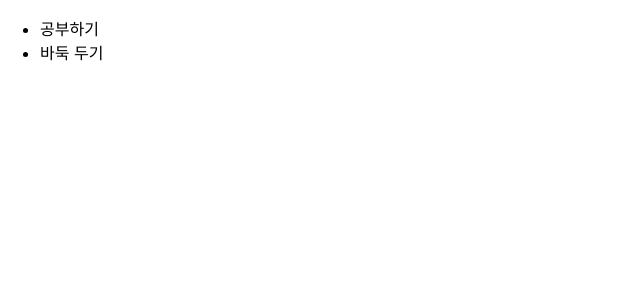
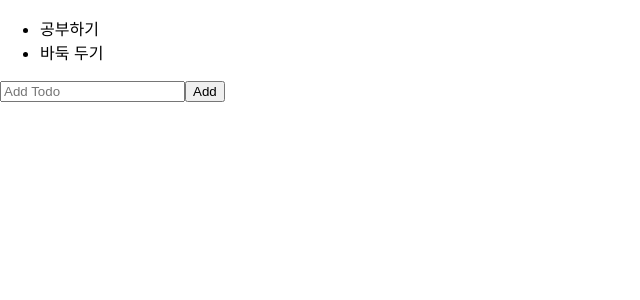
Before and after one commit to hcs1105/react_todoList, a React (Create React App) app: page / in a window 1280 px wide. Shown: the top 300 px of the page, without its empty margins (0-640 px from the left). Built offline with nearby package versions, Linux system fonts and the light colour scheme.

Commit message:
아이템 추가하기 기능 구현

```diff
--- /dev/null
+++ b/src/components/AddToDoForm.jsx
@@ -0,0 +1,20 @@
+import React, { useState } from 'react';
+
+export default function AddToDoForm({onAdd}) {
+  const [content, setContent] = useState('');
+  const handleChangeText = e => {
+    setContent(e.target.value);
+  };
+  const handleSubmit = e => {
+    e.preventDefault();
+    onAdd({id:'고유한 값', content, status:'active'});
+    setContent('');
+  }
+
+  return (
+    <form onSubmit={handleSubmit}>
+      <input type="text" placeholder="Add Todo" value={content} onChange={handleChangeText} />
+      <button type="submit">Add</button>
+    </form>
+  );
+}
--- a/src/components/TodoList.jsx
+++ b/src/components/TodoList.jsx
@@ -1,4 +1,5 @@
 import React, { useState } from 'react';
+import AddToDoForm from './AddToDoForm';
 
 export default function TodoList() {
   const [todoList, setTodoList] = useState([
@@ -6,11 +7,18 @@ export default function TodoList() {
     {id:2, content:'바둑 두기', status:'active'},
   ]);
 
+  const handleAdd = (todo) => {
+    // 새로운 todo를 todeList에 업데이트
+    console.log(todo);
+    setTodoList([...todoList, todo]);
+  };
+
   return (
     <section>
       <ul>
         {todoList.map(item => <li key={item.id}>{item.content}</li>)}
       </ul>
+      <AddToDoForm onAdd={handleAdd} />
     </section>
   );
 }
```
